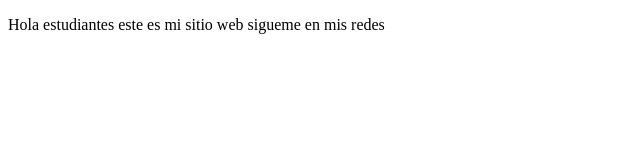
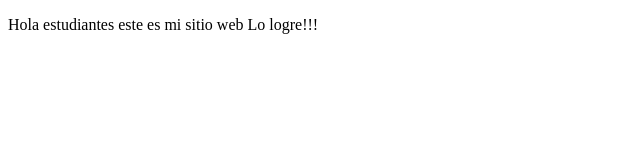
Before and after one commit to Gabriel8611/demoProject, a plain HTML site: page index.html in a window 1280 px wide. Shown: the full height of the page, 0-640 px from the left. Drawn offline with Linux system fonts and the light colour scheme.

Commit message:
first changes

```diff
--- a/index.html
+++ b/index.html
@@ -8,7 +8,7 @@
 </head>
 <body>
     <p>Hola estudiantes este es mi sitio web
-        sigueme en mis redes
+        Lo logre!!!
     </p>
 </body>
 </html>
```
